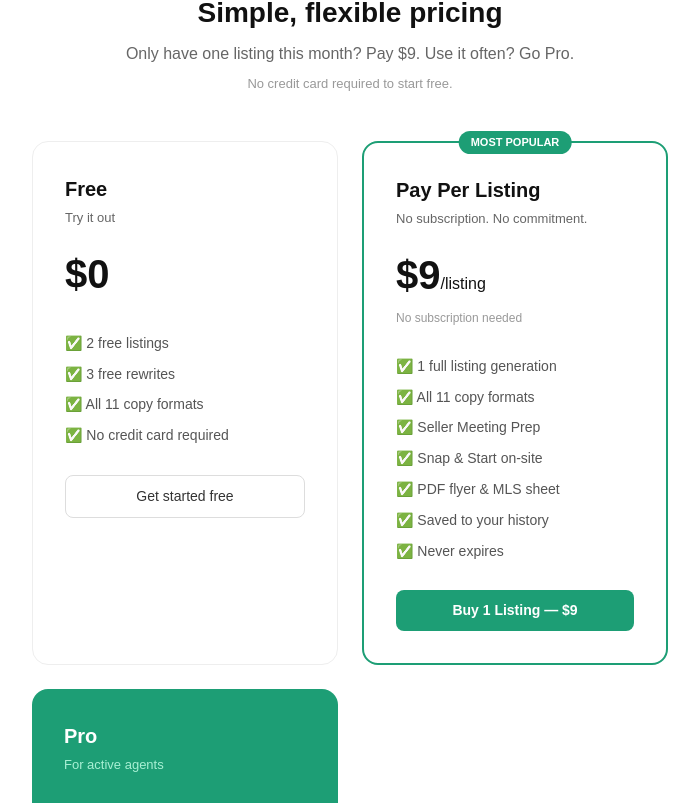
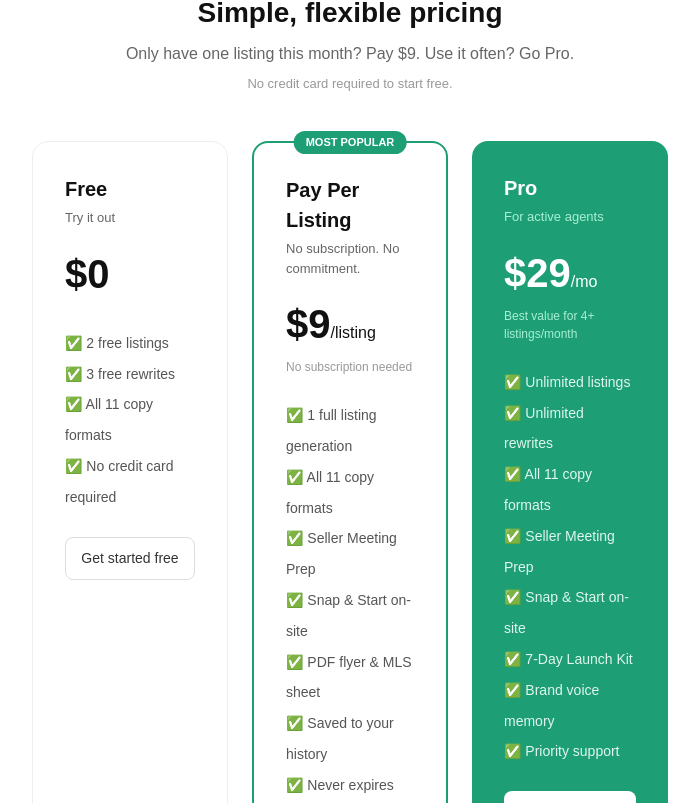
Before and after one commit to APD013/listing-whisperer, a Next.js app: page / in a window 1280 px wide. Shown: the part 4277-5080 px from the top of the page, without its empty margins (290-989 px from the left). Built offline with nearby package versions, Linux system fonts and the light colour scheme.

Commit message:
Fix pricing grid to 3 columns on homepage

```diff
--- a/src/app/page.tsx
+++ b/src/app/page.tsx
@@ -232,7 +232,7 @@ export default function Home() {
         <h2 style={{fontSize:'1.75rem',fontWeight:'600',marginBottom:'0.5rem'}}>Simple, flexible pricing</h2>
         <p style={{color:'#666',marginBottom:'0.5rem'}}>Only have one listing this month? Pay $9. Use it often? Go Pro.</p>
         <p style={{color:'#999',fontSize:'13px',marginBottom:'3rem'}}>No credit card required to start free.</p>
-        <div style={{display:'grid',gridTemplateColumns:'repeat(auto-fit, minmax(220px, 1fr))',gap:'1.5rem'}}>
+        <div style={{display:'grid',gridTemplateColumns:'repeat(3, 1fr)',gap:'1.5rem'}}>
           <div style={{background:'#fff',borderRadius:'16px',padding:'2rem',border:'1px solid #eee',textAlign:'left'}}>
             <h3 style={{fontSize:'20px',fontWeight:'600',marginBottom:'4px'}}>Free</h3>
             <p style={{color:'#666',fontSize:'13px',marginBottom:'1rem'}}>Try it out</p>
```
